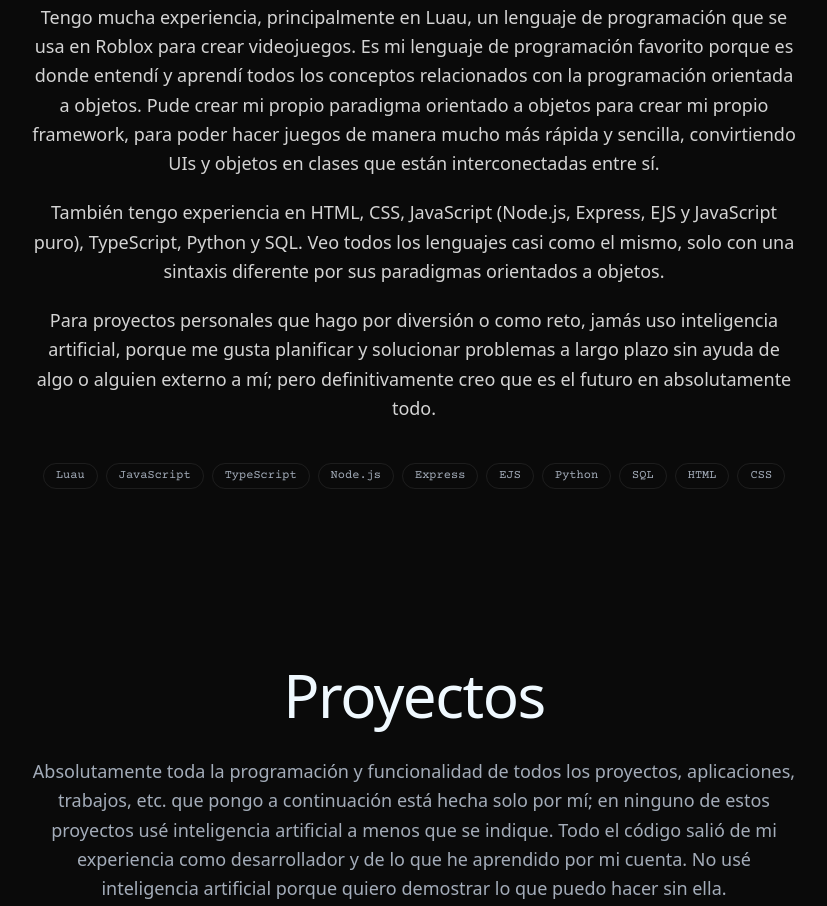
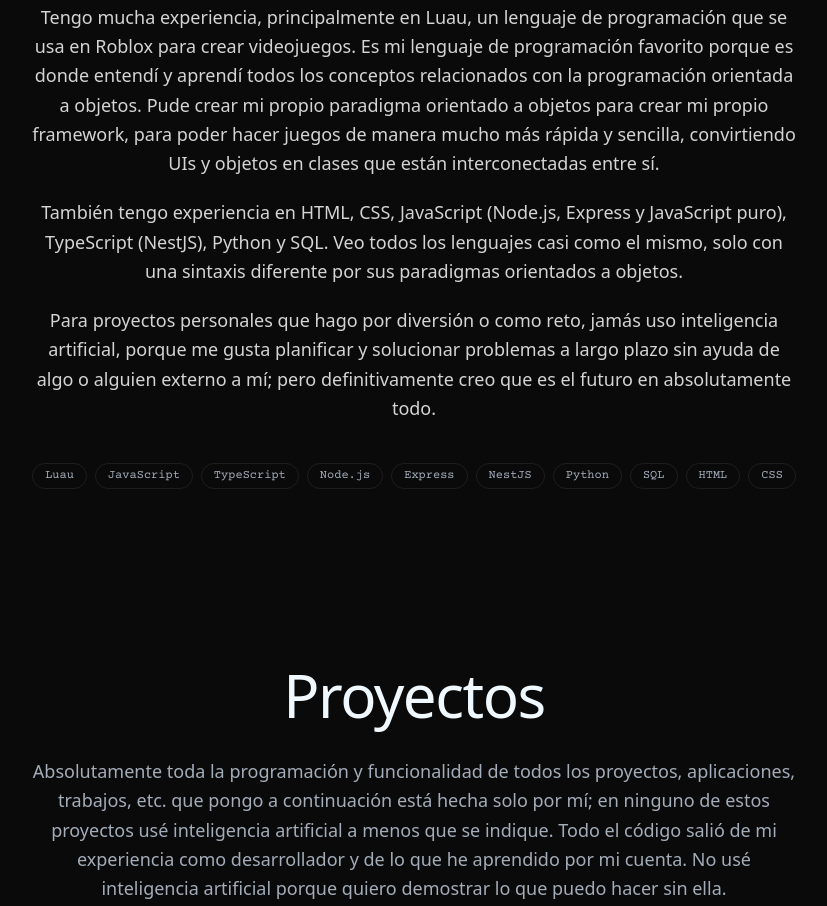
Before and after one commit to NightReversedFold/PortafolioFinal, a website: page index.html in a window 1280 px wide. Shown: the part 589-1495 px from the top of the page, without its empty margins (226-1053 px from the left). Drawn offline with nearby package versions, Linux system fonts and the light colour scheme.

Commit message:
Nombrar a ConeXion Process en la Plataforma OTEC y cambiar EJS por NestJS

```diff
--- a/index.html
+++ b/index.html
@@ -94,8 +94,8 @@
                     </p>
 
                     <p>
-                        También tengo experiencia en HTML, CSS, JavaScript (Node.js, Express, EJS y JavaScript puro),
-                        TypeScript, Python y SQL. Veo todos los lenguajes casi como el mismo, solo con una sintaxis
+                        También tengo experiencia en HTML, CSS, JavaScript (Node.js, Express y JavaScript puro),
+                        TypeScript (NestJS), Python y SQL. Veo todos los lenguajes casi como el mismo, solo con una sintaxis
                         diferente por sus paradigmas orientados a objetos.
                     </p>
 
@@ -112,7 +112,7 @@
                     <li class="chip">TypeScript</li>
                     <li class="chip">Node.js</li>
                     <li class="chip">Express</li>
-                    <li class="chip">EJS</li>
+                    <li class="chip">NestJS</li>
                     <li class="chip">Python</li>
                     <li class="chip">SQL</li>
                     <li class="chip">HTML</li>
@@ -347,7 +347,7 @@
                                         <path d="M3 8h10M9 4l4 4-4 4" />
                                     </svg>
                                 </h4>
-                                <p class="card-text">Aplicación web para un organismo de capacitación: cotizaciones,
+                                <p class="card-text">Plataforma hecha para la empresa ConeXion Process: cotizaciones,
                                     cursos, certificados y encuestas.</p>
                                 <p class="card-tags">React · NestJS · PostgreSQL</p>
                             </div>
```
Also changed, not shown: stuff/typescript/otec/index.html (+1 -0 lines).
